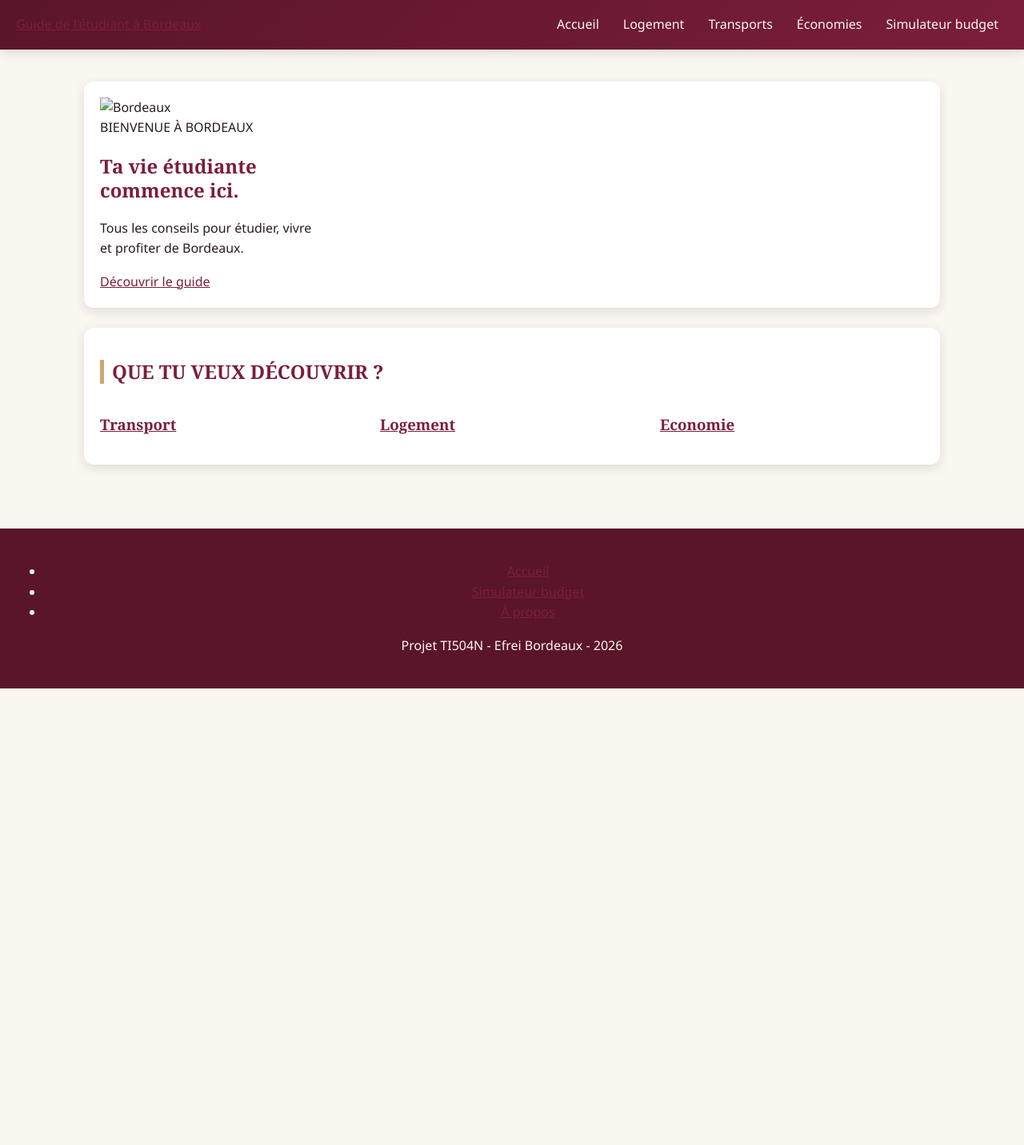
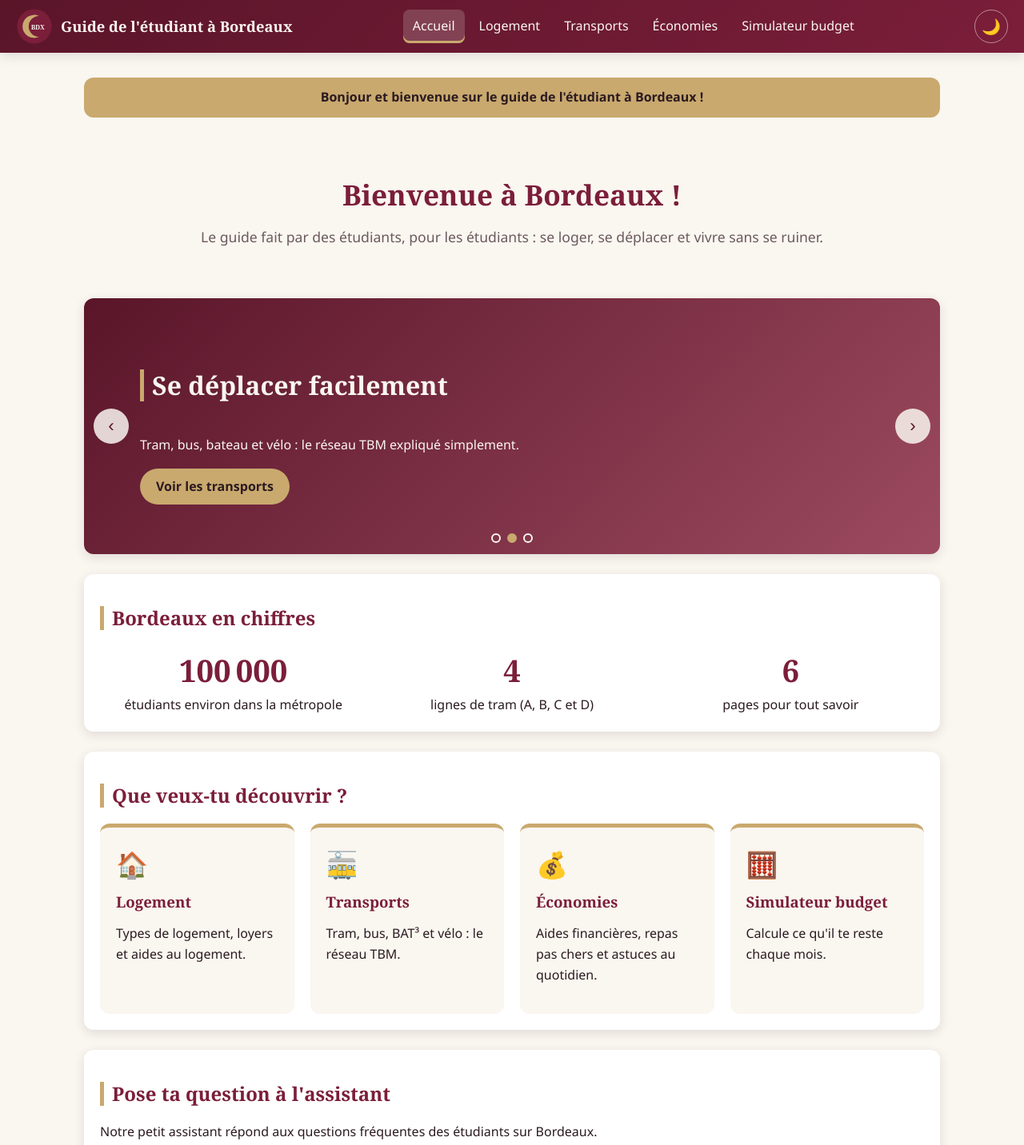
Before and after one commit to mrbroua2004/GuideEtudiantBordeauxRoua_Joresse, a plain HTML site: page index.html in a window 1280 px wide. Shown: the top 1432 px of the page at 80% size. Before the commit the page ends 861 px from the top, so only its background shows below. Drawn offline with Linux system fonts and the light colour scheme.

Commit message:
Enhance index.html with meta tags and navigation updates
Added meta tags for description and favicon, updated navigation links to point to the correct pages, and modified the main content structure.

```diff
--- a/index.html
+++ b/index.html
@@ -3,59 +3,135 @@
 <head>
     <meta charset="UTF-8">
     <meta name="viewport" content="width=device-width, initial-scale=1.0">
+    <meta name="description" content="Guide pratique pour les étudiants à Bordeaux : logement, transports, économies et simulateur de budget.">
     <title>Accueil - Guide de l'étudiant à Bordeaux</title>
+    <link rel="icon" href="img/logo.svg" type="image/svg+xml">
     <link rel="stylesheet" href="css/style.css">
+    <script src="js/main.js" defer></script>
+    <script src="js/home.js" defer></script>
+    <script src="js/chatbot.js" defer></script>
 </head>
 <body>
+
     <header class="site-header">
-        <a href="index.html" class="site-title">Guide de l'étudiant à Bordeaux</a>
-        <nav class="main-nav">
+        <a href="index.html" class="logo">
+            <img src="img/logo.svg" alt="Logo du guide" width="46" height="46">
+            <span>Guide de l'étudiant à Bordeaux</span>
+        </a>
+        <nav class="main-nav" id="main-nav" aria-label="Navigation principale">
             <ul>
-                <li><a href="index.html">Accueil</a></li>
-                <li><a href="housing.html">Logement</a></li>
-                <li><a href="transport.html">Transports</a></li>
-                <li><a href="savings.html">Économies</a></li>
-                <li><a href="budget.html">Simulateur budget</a></li>
+                <li><a href="index.html" aria-current="page">Accueil</a></li>
+                <li><a href="pages/housing.html">Logement</a></li>
+                <li><a href="pages/transport.html">Transports</a></li>
+                <li><a href="pages/savings.html">Économies</a></li>
+                <li><a href="pages/budget.html">Simulateur budget</a></li>
             </ul>
         </nav>
+        <div class="header-tools">
+            <button type="button" class="icon-button" id="theme-toggle" aria-label="Activer le mode sombre">🌙</button>
+            <button type="button" class="icon-button menu-toggle" id="menu-toggle" aria-label="Ouvrir le menu" aria-expanded="false" aria-controls="main-nav">☰</button>
+        </div>
     </header>
 
-    <main class="page-container">
-        <section class="hero-card">
-            <img src="img/PBordeaux .jpg" alt="Bordeaux" class="hero-img">
-            <div class="hero-content">
-                <span class="hero-subtitle">BIENVENUE À BORDEAUX</span>
-                <h1>Ta vie étudiante<br>commence ici.</h1>
-                <p>Tous les conseils pour étudier, vivre<br>et profiter de Bordeaux.</p>
-                <a href="housing.html" class="btn-primary">Découvrir le guide</a>
+    <main>
+        <section class="page-intro" id="intro">
+            <h1>Bienvenue à Bordeaux !</h1>
+            <p>Le guide fait par des étudiants, pour les étudiants : se loger, se déplacer et vivre sans se ruiner.</p>
+        </section>
+
+        <section class="carousel" id="carousel" aria-label="Diaporama des rubriques">
+            <div class="slide slide-1 active">
+                <h2>Trouver son logement</h2>
+                <p>CROUS, résidences, colocation : les solutions et les aides pour se loger.</p>
+                <a href="pages/housing.html" class="button">Voir le logement</a>
+            </div>
+            <div class="slide slide-2">
+                <h2>Se déplacer facilement</h2>
+                <p>Tram, bus, bateau et vélo : le réseau TBM expliqué simplement.</p>
+                <a href="pages/transport.html" class="button">Voir les transports</a>
+            </div>
+            <div class="slide slide-3">
+                <h2>Calculer son budget</h2>
+                <p>Revenus, loyer, courses : découvre ton reste à vivre en un clic.</p>
+                <a href="pages/budget.html" class="button">Lancer le simulateur</a>
+            </div>
+            <button type="button" class="carousel-button prev" id="carousel-prev" aria-label="Diapositive précédente">‹</button>
+            <button type="button" class="carousel-button next" id="carousel-next" aria-label="Diapositive suivante">›</button>
+            <div class="carousel-dots" id="carousel-dots"></div>
+        </section>
+
+        <section class="reveal">
+            <h2>Bordeaux en chiffres</h2>
+            <div class="stats">
+                <div>
+                    <span class="stat-number" data-target="100000">0</span>
+                    <span>étudiants environ dans la métropole</span>
+                </div>
+                <div>
+                    <span class="stat-number" data-target="4">0</span>
+                    <span>lignes de tram (A, B, C et D)</span>
+                </div>
+                <div>
+                    <span class="stat-number" data-target="6">0</span>
+                    <span>pages pour tout savoir</span>
+                </div>
             </div>
         </section>
 
-        <section class="home-sections">
-            <h2>QUE TU VEUX DÉCOUVRIR ?</h2>
+        <section class="reveal">
+            <h2>Que veux-tu découvrir ?</h2>
             <div class="cards-grid">
-                <a href="transport.html" class="home-card-link">
-                    <div class="home-card-small"><h3>Transport</h3></div>
+                <a href="pages/housing.html" class="card">
+                    <span class="card-icon" aria-hidden="true">🏠</span>
+                    <h3>Logement</h3>
+                    <p>Types de logement, loyers et aides au logement.</p>
                 </a>
-                <a href="housing.html" class="home-card-link">
-                    <div class="home-card-small"><h3>Logement</h3></div>
+                <a href="pages/transport.html" class="card">
+                    <span class="card-icon" aria-hidden="true">🚋</span>
+                    <h3>Transports</h3>
+                    <p>Tram, bus, BAT³ et vélo : le réseau TBM.</p>
                 </a>
-                <a href="savings.html" class="home-card-link">
-                    <div class="home-card-small"><h3>Economie</h3></div>
+                <a href="pages/savings.html" class="card">
+                    <span class="card-icon" aria-hidden="true">💰</span>
+                    <h3>Économies</h3>
+                    <p>Aides financières, repas pas chers et astuces au quotidien.</p>
                 </a>
+                <a href="pages/budget.html" class="card">
+                    <span class="card-icon" aria-hidden="true">🧮</span>
+                    <h3>Simulateur budget</h3>
+                    <p>Calcule ce qu'il te reste chaque mois.</p>
+                </a>
+            </div>
+        </section>
+
+        <section class="reveal" id="chatbot">
+            <h2>Pose ta question à l'assistant</h2>
+            <p>Notre petit assistant répond aux questions fréquentes des étudiants sur Bordeaux.</p>
+            <div id="chat-box" aria-live="polite"></div>
+            <div class="chat-input">
+                <input type="text" id="user-input" placeholder="Ex : comment trouver un logement ?" aria-label="Ta question">
+                <button type="button" class="button" id="send-button" onclick="fetchJSON('json/intents.json')">Envoyer</button>
+            </div>
+            <div class="chat-suggestions" id="chat-suggestions">
+                <button type="button" data-question="Où manger pas cher ?">Où manger pas cher ?</button>
+                <button type="button" data-question="Combien coûte le tram ?">Combien coûte le tram ?</button>
+                <button type="button" data-question="Comment avoir les APL ?">Comment avoir les APL ?</button>
             </div>
         </section>
     </main>
 
     <footer class="site-footer">
-        <nav>
+        <nav class="footer-nav" aria-label="Navigation du bas de page">
             <ul>
                 <li><a href="index.html">Accueil</a></li>
-                <li><a href="budget.html">Simulateur budget</a></li>
-                <li><a href="about.html">À propos</a></li>
+                <li><a href="pages/budget.html">Simulateur budget</a></li>
+                <li><a href="pages/about.html">À propos</a></li>
             </ul>
         </nav>
-        <p>Projet TI504N - Efrei Bordeaux - 2026</p>
+        <p>&copy; <span id="year">2026</span> Joresse Brandy Fangouo Tatsing &amp; Roua - Projet TI504N - Efrei Bordeaux</p>
     </footer>
+
+    <button type="button" id="back-to-top" aria-label="Remonter en haut de la page">↑</button>
+
 </body>
 </html>
```
